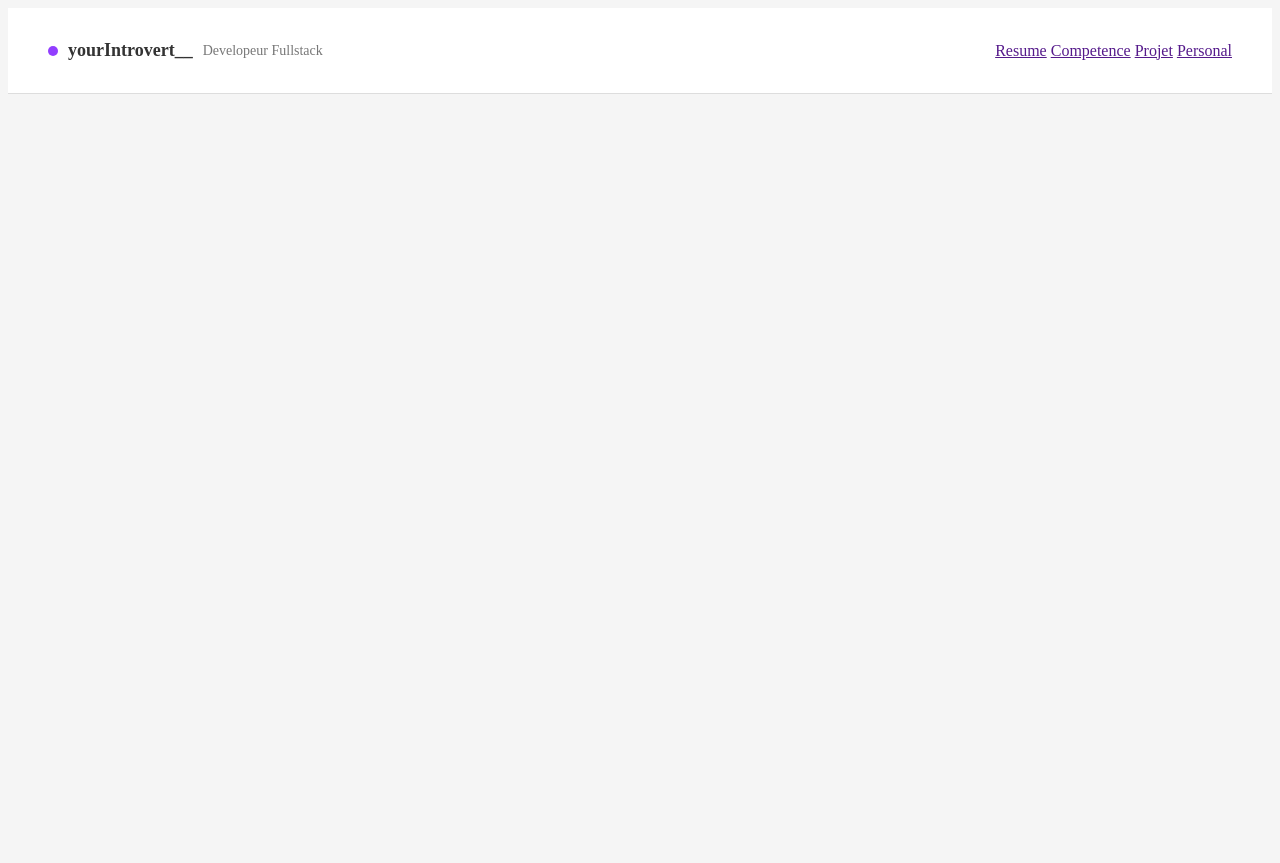
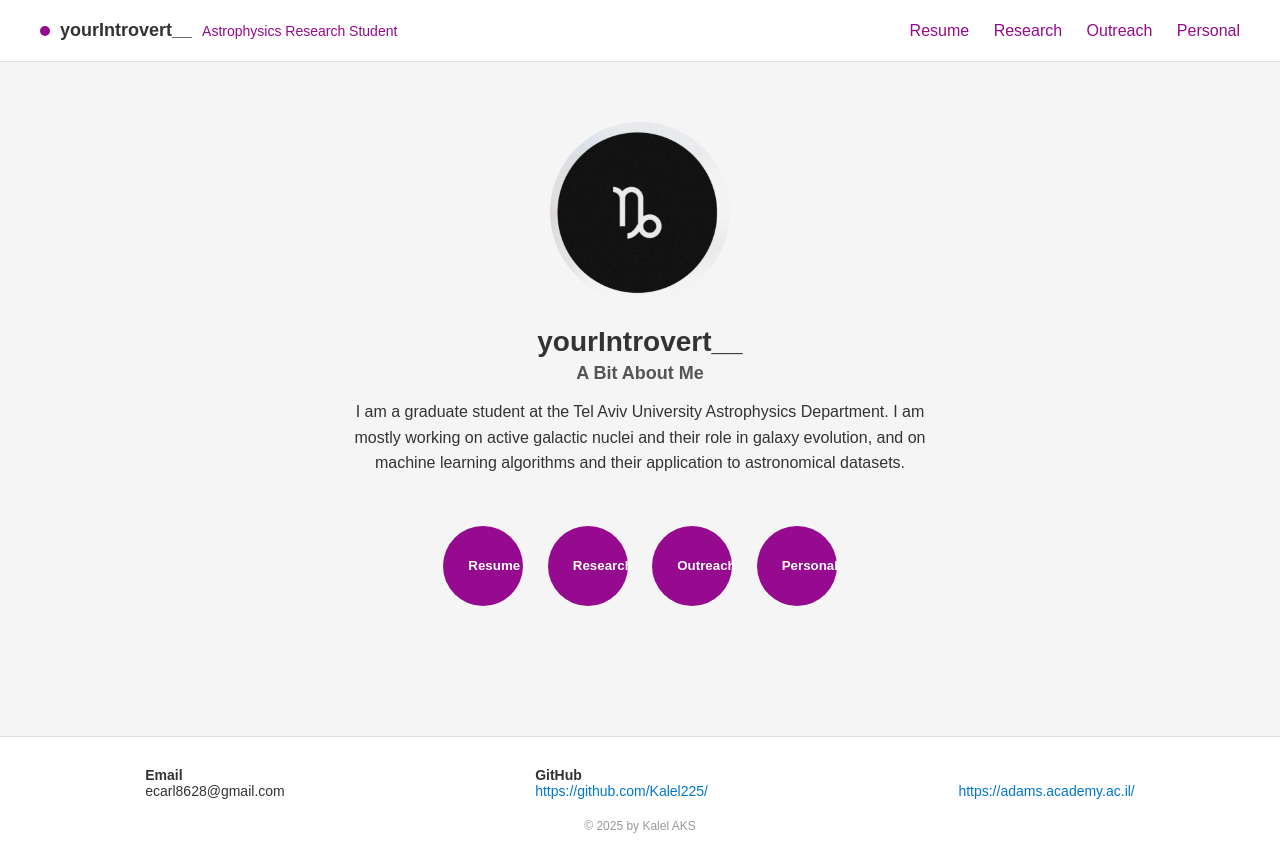
Before and after one commit to Kalel225/MonPortfolio, a plain HTML site: page index.html in a window 1280 px wide. Before the commit the page ends 800 px from the top, so only its background shows below. Drawn offline with Linux system fonts and the light colour scheme; files that its build step writes are made by us from their sources.

Commit message:
nouvelle version

```diff
--- a/assets/css/style.css
+++ b/assets/css/style.css
@@ -1,18 +1,25 @@
-body{
+* {
+  margin: 0;
+  padding: 0;
+  box-sizing: border-box;
+  font-family: sans-serif;
+}
+
+body {
   background: #f5f5f5;
   color: #333;
 }
 
 header {
-  background: #fff;
+  display: flex;
+  justify-content: space-between;
   padding: 20px 40px;
   align-items: center;
-  display: flex;
-  justify-content: space-between;
+  background: #fff;
   border-bottom: 1px solid #ddd;
 }
 
-.logo{
+.logo {
   display: flex;
   align-items: center;
   gap: 10px;
@@ -20,16 +27,117 @@ header {
 
 .logo .dot {
   width: 10px;
-  background: #923eff;
+  height: 10px;
+  background: #950a8e;
   border-radius: 50%;
-  height: 10px;
+}
+
+.logo h1 {
+  font-size: 18px;
 }
 
 .logo span {
-  color: #777;
+  font-size: 14px;
+  color: #950a8e;
+}
+
+nav a {
+  margin-left: 20px;
+  text-decoration: none;
+  color: #950a8e;
+  font-weight: 500;
+}
+
+main {
+  text-align: center;
+  padding: 60px 20px;
+}
+
+.profile img {
+  width: 180px;
+  height: 180px;
+  border-radius: 50%;
+  object-fit: cover;
+  margin-bottom: 20px;
+}
+
+.profile h2 {
+  font-size: 28px;
+  margin-bottom: 5px;
+}
+
+.profile h3 {
+  color: #555;
+  font-size: 18px;
+  margin-bottom: 15px;
+}
+
+.profile p {
+  max-width: 600px;
+  margin: 0 auto;
+  font-size: 16px;
+  line-height: 1.6;
+}
+
+.buttons {
+  margin-top: 40px;
+}
+
+.btn {
+  margin: 10px;
+  padding: 15px 25px;
+  border: none;
+  border-radius: 50%;
+  font-weight: bold;
+  color: #fff;
+  cursor: pointer;
+  width: 80px;
+  height: 80px;
+}
+
+.resume {
+  background-color: #950a8e;
+}
+
+.research {
+  background-color: #950a8e;
+}
+
+.outreach {
+  background-color: #950a8e;
+}
+
+.personal {
+  background-color: #950a8e;
+}
+
+footer {
+  margin-top: 60px;
+  background: #fff;
+  padding: 30px 20px;
+  border-top: 1px solid #ddd;
+}
+
+.footer-content {
+  display: flex;
+  justify-content: space-around;
+  flex-wrap: wrap;
+  margin-bottom: 20px;
+}
+
+.footer-content p {
+  font-size: 14px;
+  color: #333;
+}
+
+.footer-content a {
+  color: #0077cc;
+  text-decoration: none;
   font-size: 14px;
 }
 
-.logo h1{
-  font-size: 18px;
+.credit {
+  text-align: center;
+  font-size: 12px;
+  color: #999;
 }
--- a/index.html
+++ b/index.html
@@ -3,23 +3,60 @@
 <head>
   <meta charset="UTF-8">
   <meta name="viewport" content="width=device-width, initial-scale=1.0">
-  <title>Ace-Portfolio</title>
-  <link rel="stylesheet" href="style.css">
+  <title>Ace Proworks</title>
+  <link rel="stylesheet" href="assets/css/style.css">
 </head>
 <body>
+
   <header>
-    <div class="logo" >
-      <span class="dot" ></span>
+    <div class="logo">
+      <span class="dot"></span>
       <h1>yourIntrovert__</h1>
-      <span>Developeur Fullstack</span>
+      <span>Astrophysics Research Student</span>
     </div>
     <nav>
-      <a href="">Resume</a>
-      <a href="">Competence</a>
-      <a href="">Projet</a>
-      <a href="">Personal</a>
+      <a href="#">Resume</a>
+      <a href="#">Research</a>
+      <a href="#">Outreach</a>
+      <a href="#">Personal</a>
     </nav>
   </header>
 
+  <main>
+    <section class="profile">
+      <img src="assets/images/Logo.jpg" alt="Profile Picture">
+      <h2>yourIntrovert__</h2>
+      <h3>A Bit About Me</h3>
+      <p>
+        I am a graduate student at the Tel Aviv University Astrophysics Department. I am mostly working on active galactic nuclei and their role in galaxy evolution, and on machine learning algorithms and their application to astronomical datasets.
+      </p>
+    </section>
+
+    <section class="buttons">
+      <button class="btn resume">Resume</button>
+      <button class="btn research">Research</button>
+      <button class="btn outreach">Outreach</button>
+      <button class="btn personal">Personal</button>
+    </section>
+  </main>
+
+  <footer>
+    <div class="footer-content">
+      <div>
+        <p><strong>Email</strong><br> ecarl8628@gmail.com</p>
+      </div>
+      <div>
+        <p><strong>GitHub</strong><br> <a href="https://github.com/Kalel225/" target="_blank">https://github.com/Kalel225/</a></p>
+      </div>
+      <div>
+        <p><strong></strong><br> <a href="https://adams.academy.ac.il/" target="_blank">https://adams.academy.ac.il/</a></p>
+      </div>
+    </div>
+    <div class="credit">
+      <p>&copy; 2025 by Kalel AKS</p>
+    </div>
+  </footer>
+
+  <script src="script.js"></script>
 </body>
 </html>
```
